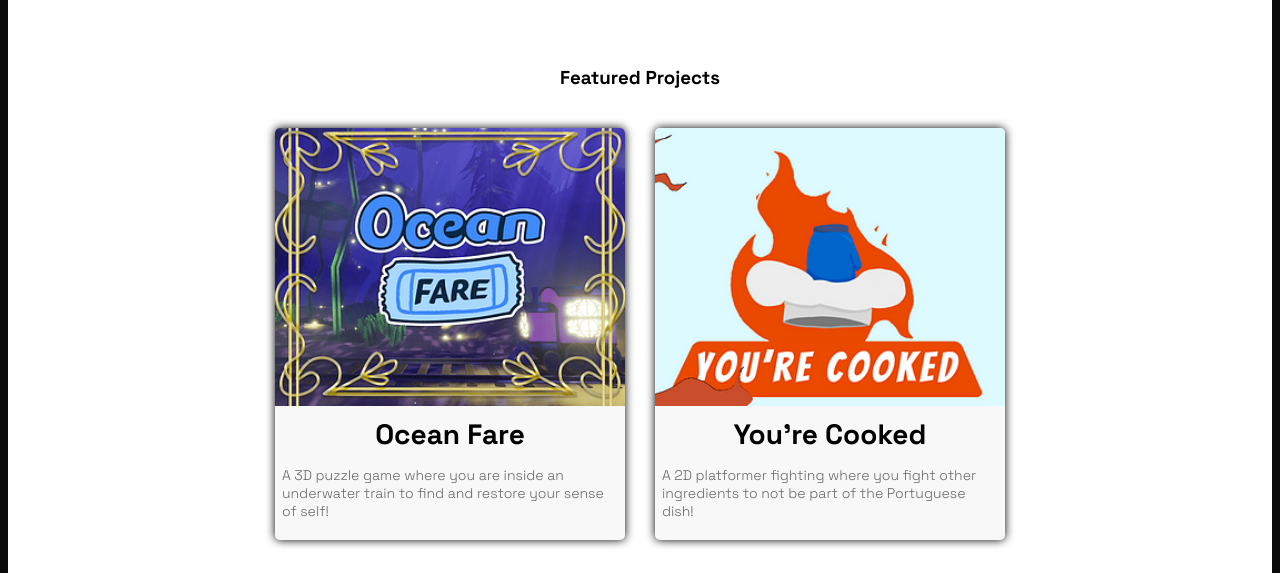
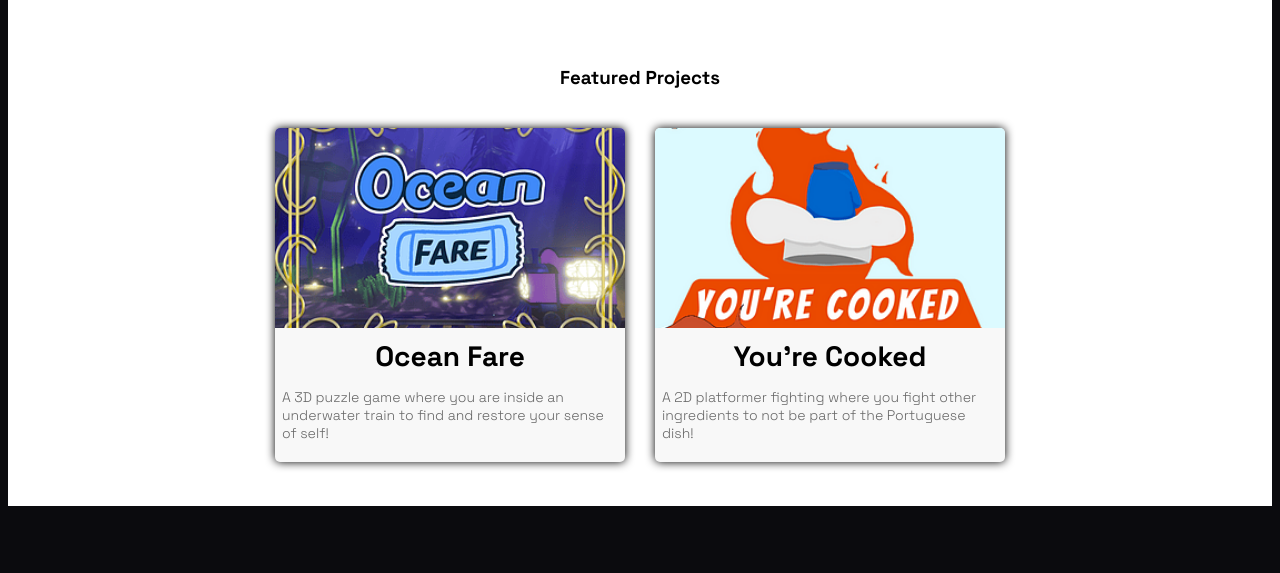
Before and after one commit to Francisco-Morim/FranciscoMorim_Portfolio, a plain HTML site: page Index.html in a window 1280 px wide. Shown: the part 1073-1646 px from the top of the page. Drawn offline with nearby package versions, Linux system fonts and the light colour scheme.

Commit message:
Img box fix

```diff
--- a/Index.html
+++ b/Index.html
@@ -69,7 +69,7 @@
                             <a href="https://kikogamedev.itch.io/youre-cooked" target="_blank" rel="noopener noreferrer">
                                 <div class="ProjectCard">
                                     <div class="ProjectImg">
-                                        <img src="img/YoureCooked.png" />
+                                        <img src="img/YoureCooked.png" class="yourecooked"/>
                                     </div>
                                     <h2>You're Cooked</h2>
                                     <p>A 2D platformer fighting where you fight other ingredients to not be part of the Portuguese dish!</p>
--- a/css/style.css
+++ b/css/style.css
@@ -159,11 +159,12 @@ body {
     margin-top: 50px;
 }
 
-.AboutContent img {
-    width: 20%;
-    height: 20%;
-    border-radius: 50%;
-}
+    .AboutContent img {
+        width: 20%;
+        height: 20%;
+        border-radius: 50%;
+        object-fit:cover;
+    }
 
 .AboutText {
     max-width: 600px;
@@ -237,15 +238,27 @@ body {
     justify-content: center;
     align-items: center;
     width: 100%;
-    height: auto;
+    height: 200px;
     border-radius: 5px 5px 0 0;
     overflow: hidden;
 }
 
 .ProjectImg img {
     width: 150%;
-    object-fit: fill;
+    object-fit: cover;
+    position: relative;
+    top: 0;
+    transform: translateY(0);
 }
+
+.ProjectImg .yourecooked {
+    width: 150%;
+    object-fit: cover;
+    position: relative;
+    top: 30%;
+    transform: translateY(-30%);
+}
+
 
 .ProjectCard h2 {
     text-align: center;
```
